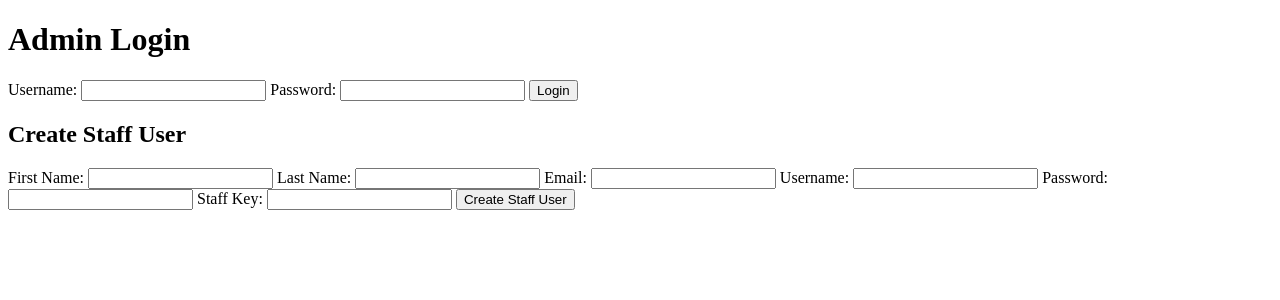
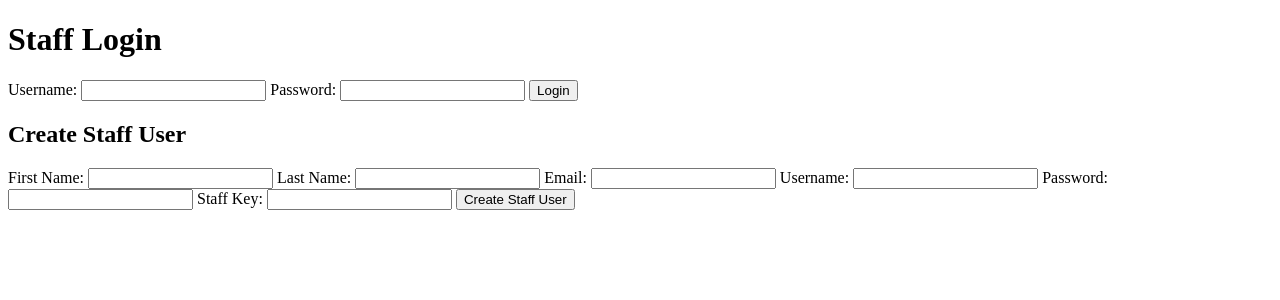
Before and after one commit to maxkooz/foodbank, a Django app: page /staff_login/ in a window 1280 px wide. Shown: the top 300 px of the page. Run offline with Django 4.2, Linux system fonts and the light colour scheme.

Commit message:
leftover changes to rename admin staff 2

```diff
--- a/foodbank/templates/staff_login.html
+++ b/foodbank/templates/staff_login.html
@@ -1,11 +1,11 @@
 <!DOCTYPE html>
 <html>
 <head>
-    <title>Admin Login</title>
+    <title>Staff Login</title>
     <!-- Include your CSS styles here -->
 </head>
 <body>
-    <h1>Admin Login</h1>
+    <h1>Staff Login</h1>
     {% if error_msg %}
         <p>{{ error_msg }}</p>
     {% endif %}
```
